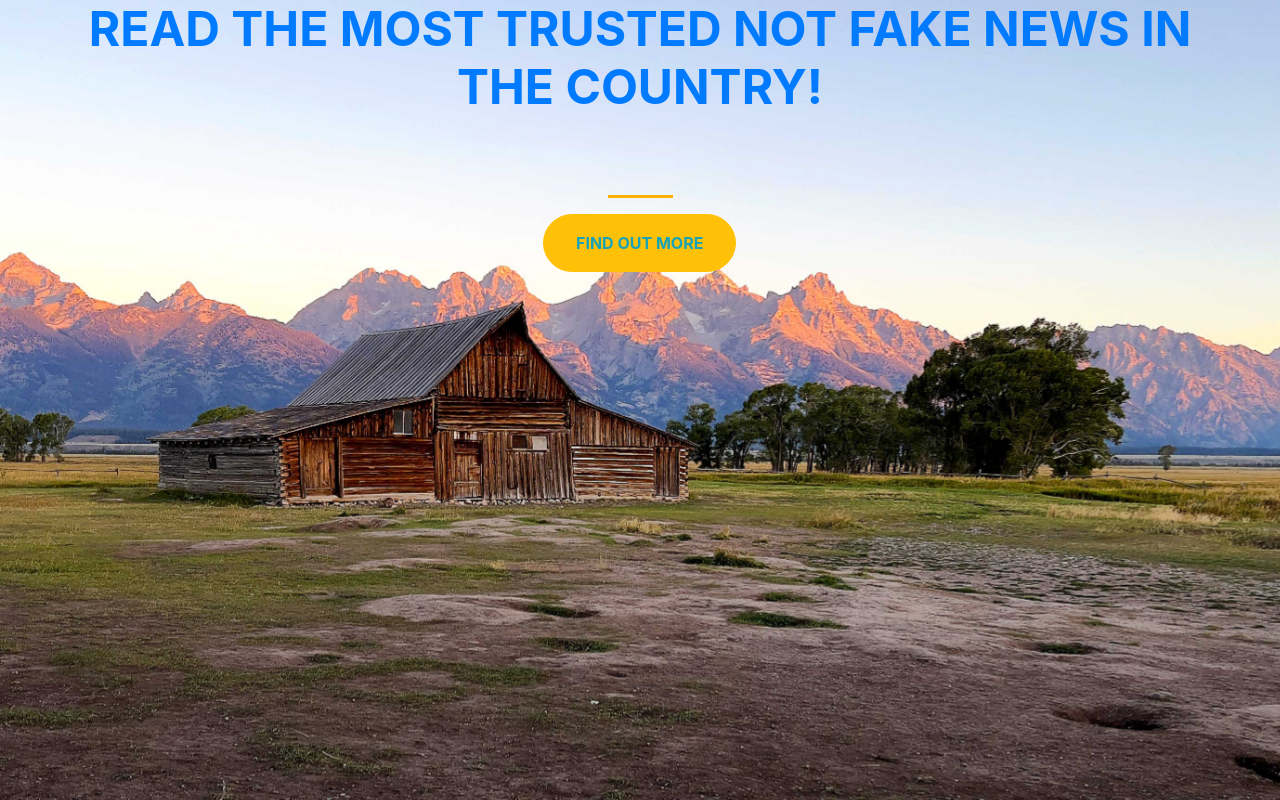
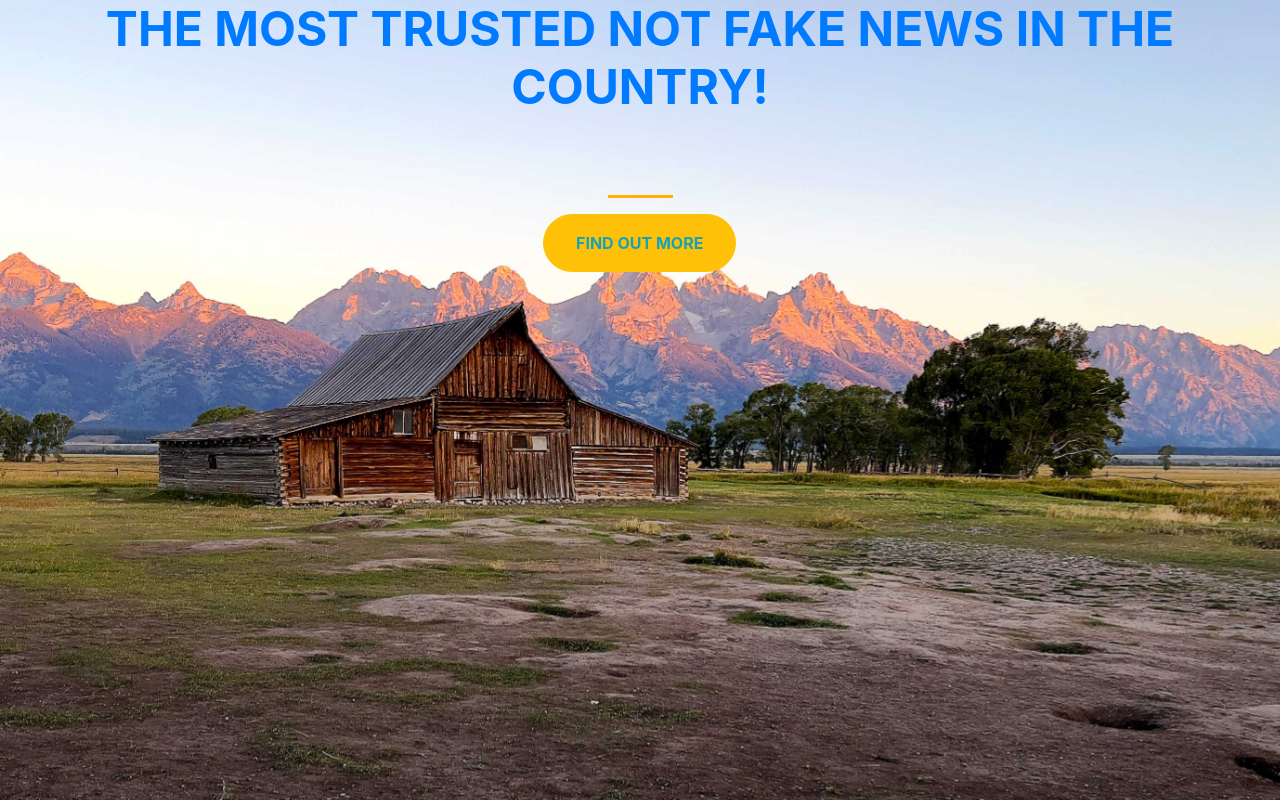
Before and after one commit to mlvilleg/not-fake-news, a plain HTML site: page index.html in a window 1280 px wide. Drawn offline with nearby package versions, Linux system fonts and the light colour scheme.

Commit message:
changing title

```diff
--- a/index.html
+++ b/index.html
@@ -21,7 +21,7 @@
     <div class="container d-flex align-items-center">
         <div class="row">
             <header class="text-center col-12">
-                <h1 class="text-uppercase animate__hinge"><strong>Read The Most Trusted Not Fake News In The Country!</strong>
+                <h1 class="text-uppercase animate__hinge"><strong>The Most Trusted Not Fake News In The Country!</strong>
                 </h1>
             </header>
 
```
